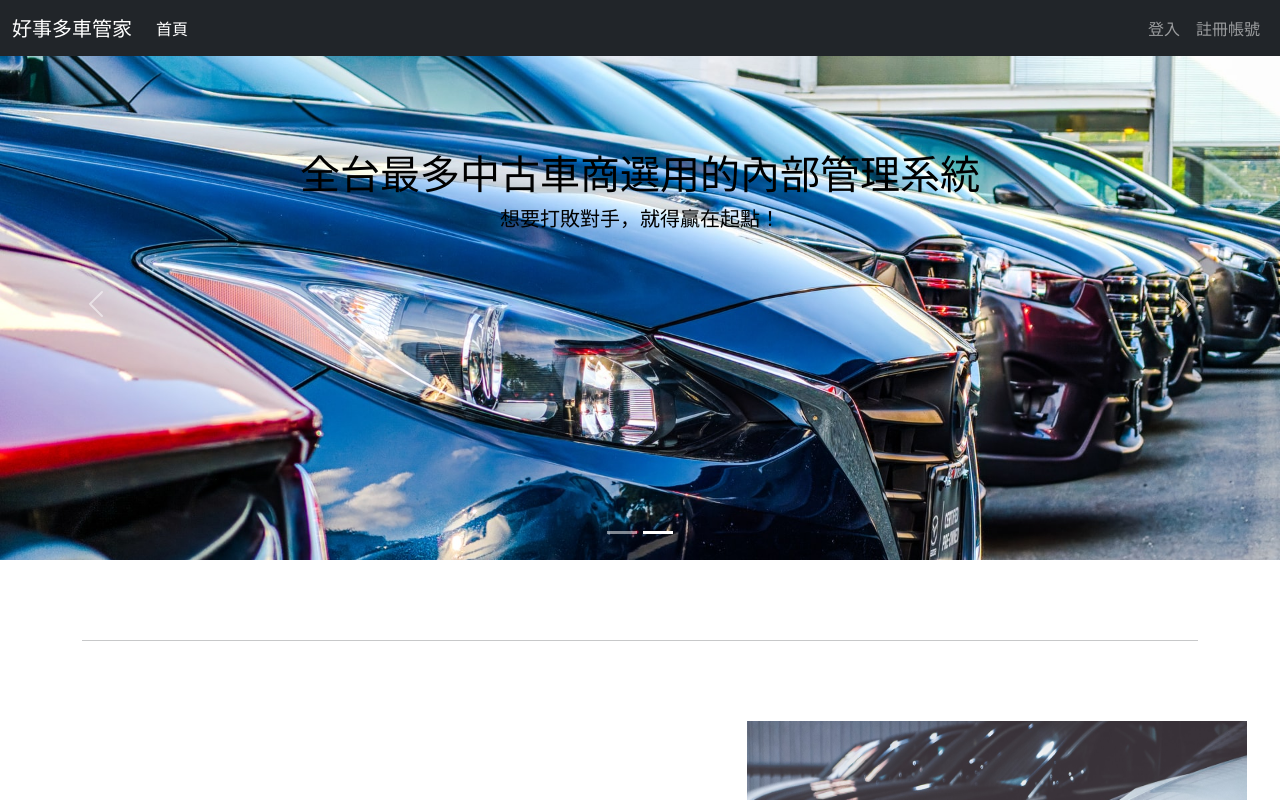
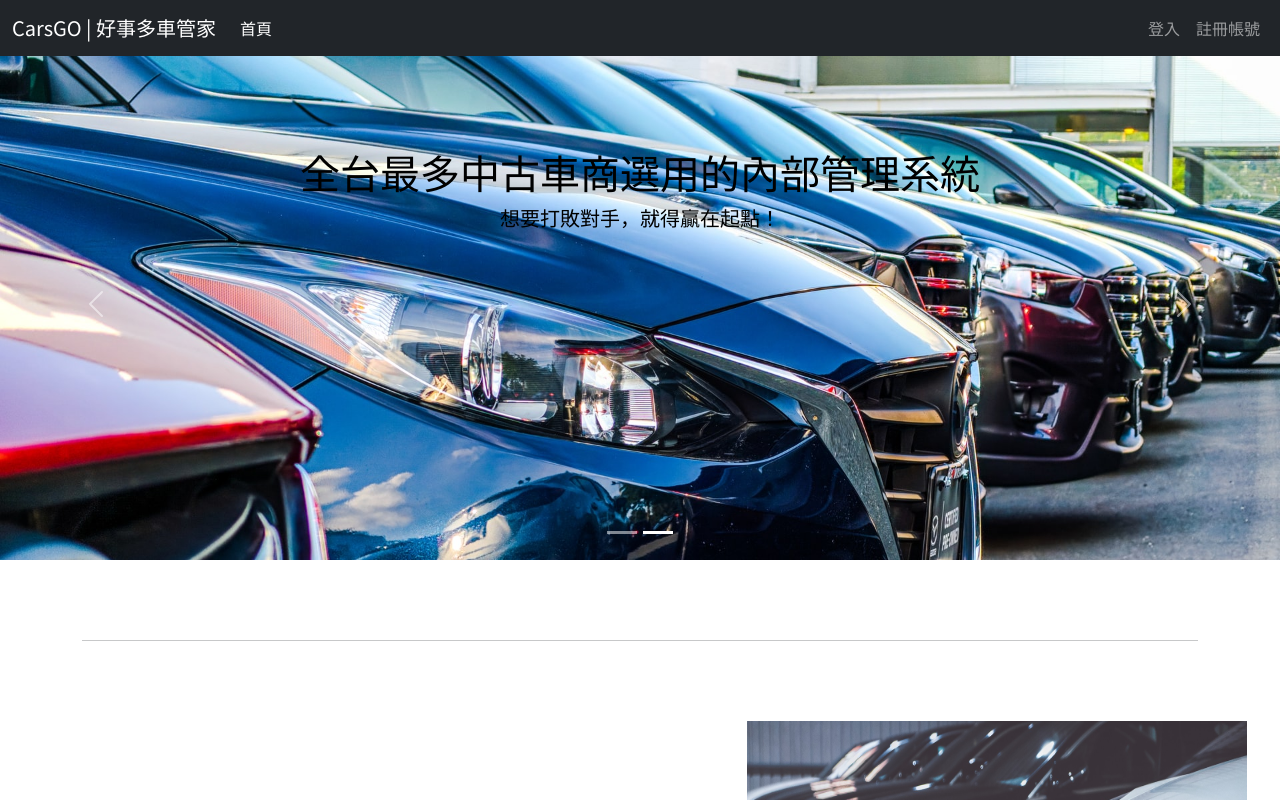
Before and after one commit to Wen19970509/carservice, a React (Create React App) app in the folder client/: page / in a window 1280 px wide. Shown: the top 800 px of the page. Built offline with nearby package versions, Linux system fonts and the light colour scheme.

Commit message:
update icon

```diff
--- a/client/public/index.html
+++ b/client/public/index.html
@@ -19,7 +19,8 @@
       href="https://fonts.googleapis.com/css2?family=Noto+Sans+TC&display=swap"
       rel="stylesheet"
     />
-    <title>React App</title>
+    <link rel="icon" href="./icon.ico" />
+    <title>CarsGO| 車管家</title>
   </head>
   <body>
     <noscript>You need to enable JavaScript to run this app.</noscript>
--- a/client/src/components/Nav.js
+++ b/client/src/components/Nav.js
@@ -15,7 +15,7 @@ const NavComponent = (props) => {
     <nav className="navbar navbar-expand-md navbar-dark fixed-top bg-dark ">
       <div className="container-fluid  ">
         <Link className="navbar-brand" to="/">
-          好事多車管家
+          CarsGO | 好事多車管家
         </Link>
         <button
           className="navbar-toggler"
```
Also changed, not shown: 1 other file (tests, documents, lock files or other folders).
